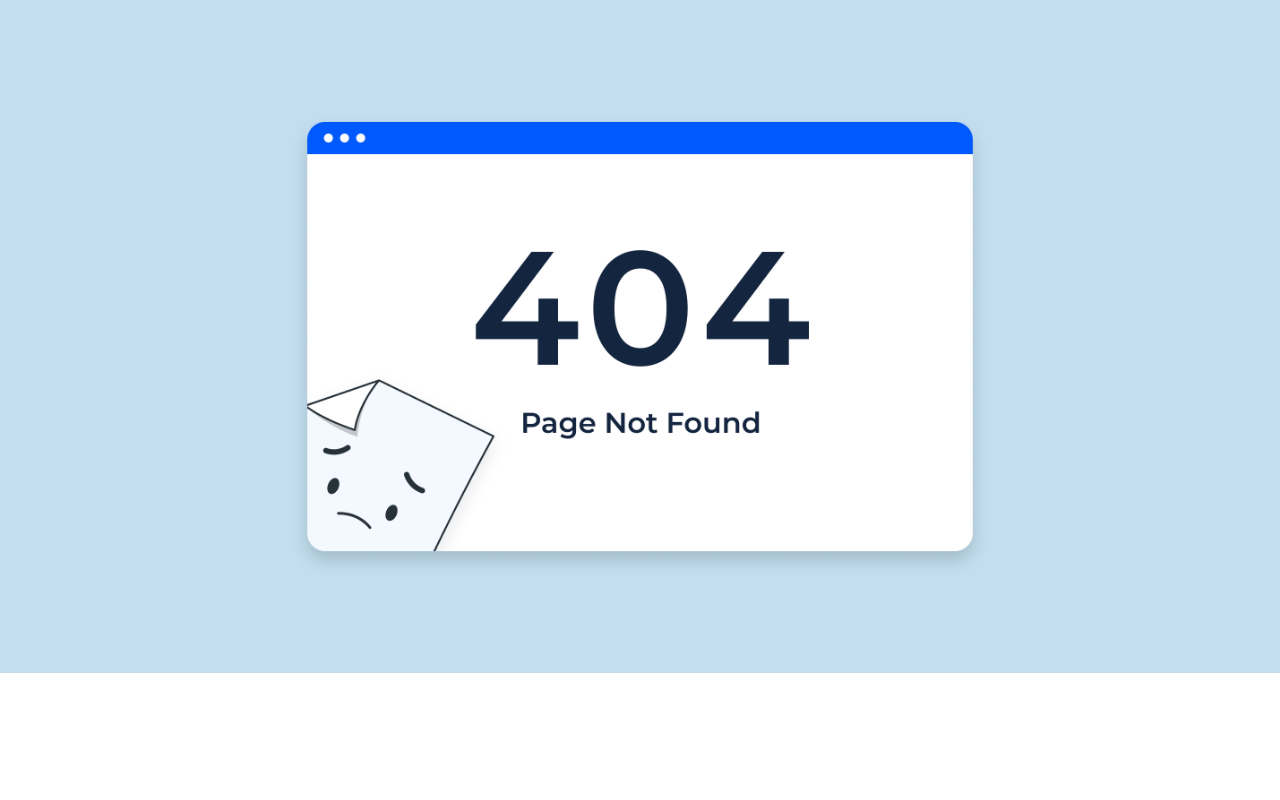
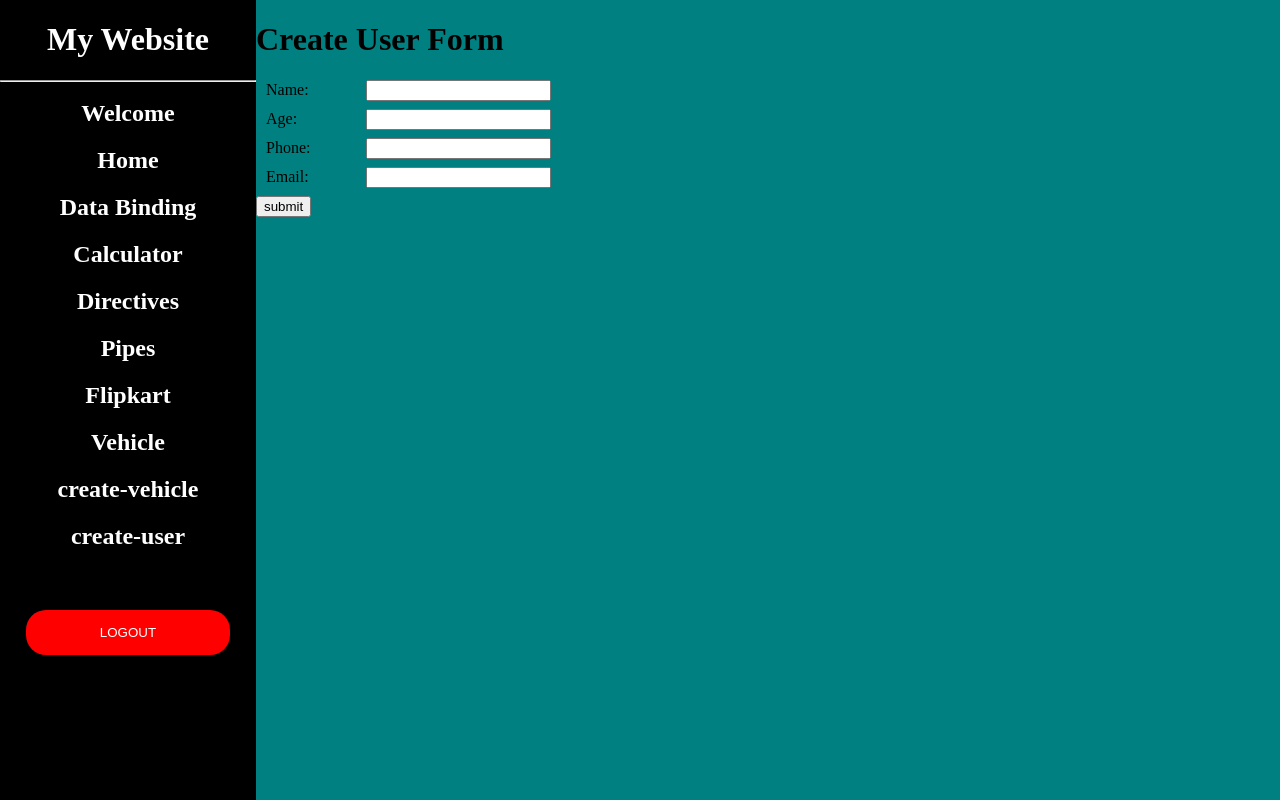
Before and after one commit to Akhilg3m/may-app-june24, an Angular app: page /dashboard/create-user in a window 1280 px wide. Built offline with nearby package versions, Linux system fonts and the light colour scheme; sample sign-in values are in the browser's storage.

Commit message:
form group completed

```diff
--- a/src/app/app-routing.module.ts
+++ b/src/app/app-routing.module.ts
@@ -14,6 +14,7 @@
 import { CreateVehicleComponent } from './create-vehicle/create-vehicle.component';
 import { VehicleDetailsComponent } from './vehicle-details/vehicle-details.component';
 import { AuthenticationGuard } from './authentication.guard';
+import { CreateUserComponent } from './create-user/create-user.component';
 
 const routes: Routes = [
   {path:'login', component:LoginComponent},
@@ -28,7 +29,8 @@
     {path:'vehicle', component:VehicleComponent},
     {path:'create-vehicle', component:CreateVehicleComponent},
     {path:'vehicle-details/:id', component: VehicleDetailsComponent},
-    {path:'edit-vehicle/:id', component: CreateVehicleComponent}
+    {path:'edit-vehicle/:id', component: CreateVehicleComponent},
+    {path:'create-user', component:CreateUserComponent}
   ]},
   {path:'', component:LoginComponent},
   {path:'**',component:PagenotfoundComponent}
--- a/src/app/app.module.ts
+++ b/src/app/app.module.ts
@@ -18,6 +18,7 @@
 import { HttpClientModule } from '@angular/common/http';
 import { CreateVehicleComponent } from './create-vehicle/create-vehicle.component';
 import { VehicleDetailsComponent } from './vehicle-details/vehicle-details.component';
+import { CreateUserComponent } from './create-user/create-user.component';
 
 @NgModule({
   declarations: [
@@ -34,7 +35,8 @@
     FlipkartComponent,
     VehicleComponent,
     CreateVehicleComponent,
-    VehicleDetailsComponent
+    VehicleDetailsComponent,
+    CreateUserComponent
   ],
   imports: [
     BrowserModule,
--- /dev/null
+++ b/src/app/create-user/create-user.component.css
@@ -0,0 +1,6 @@
+label{
+    display: inline-block;
+    width: 100px;
+    margin-bottom: 10px;
+    margin-left: 10px;
+}
--- /dev/null
+++ b/src/app/create-user/create-user.component.html
@@ -0,0 +1,23 @@
+<h1>Create User Form</h1>
+
+<form [formGroup]="userForm">
+
+    <label for="">Name:</label>
+    <input type="text" formControlName="name">
+    <br>
+
+    <label for="">Age:</label>
+    <input type="number" formControlName="age">
+    <br>
+
+    <label for="">Phone:</label>
+    <input type="number" formControlName="phone">
+    <br>
+
+    <label for="">Email:</label>
+    <input type="email" formControlName="email">
+    <br>
+
+    <button (click)="submit()">submit</button>
+
+</form>
--- /dev/null
+++ b/src/app/create-user/create-user.component.ts
@@ -0,0 +1,27 @@
+import { Component, OnInit } from '@angular/core';
+import { FormControl, FormGroup } from '@angular/forms';
+
+@Component({
+  selector: 'app-create-user',
+  templateUrl: './create-user.component.html',
+  styleUrls: ['./create-user.component.css']
+})
+export class CreateUserComponent implements OnInit {
+
+  public userForm:FormGroup = new FormGroup({
+    name: new FormControl(),
+    age: new FormControl(),
+    phone: new FormControl(),
+    email: new FormControl(),
+  })
+
+  constructor() { }
+
+  ngOnInit(): void {
+  }
+
+  submit(){
+    console.log(this.userForm);
+  }
+
+}
--- a/src/app/dashboard/dashboard.component.html
+++ b/src/app/dashboard/dashboard.component.html
@@ -12,6 +12,7 @@
         <h2 routerLink="flipkart">Flipkart</h2>
         <h2 routerLink="vehicle">Vehicle</h2>
         <h2 routerLink="create-vehicle">create-vehicle</h2>
+        <h2 routerLink="create-user">create-user</h2>
         <button (click)="logout()">logout</button>
     </div>
     <div class="right">
```
Also changed, not shown: 1 other file (tests, documents, lock files or other folders).
